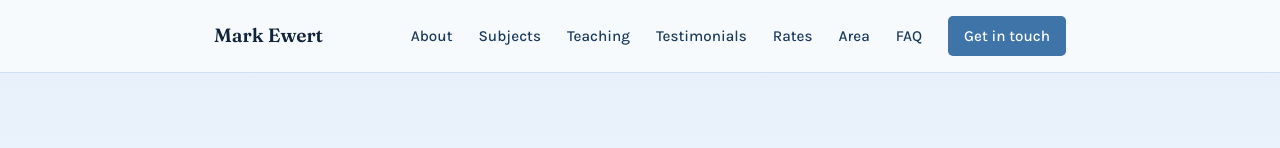
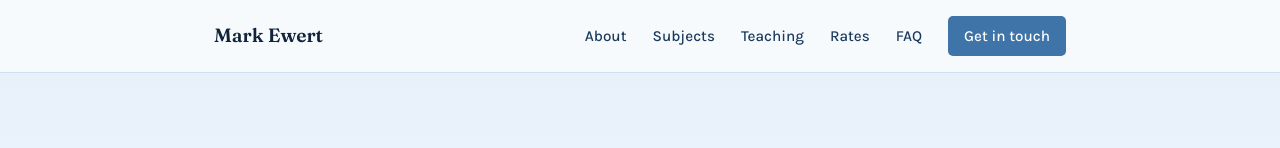
Before and after one commit to MarkEwert03/TutorWebpage, a plain HTML site: page index.html in a window 1280 px wide. Shown: the top 148 px of the page. Drawn offline with Linux system fonts and the light colour scheme; grey boxes are pictures that could not be loaded.

Commit message:
remove testimonials and area from drop-down menu

```diff
--- a/index.html
+++ b/index.html
@@ -27,9 +27,7 @@
         <a href="#about">About</a>
         <a href="#subjects">Subjects</a>
         <a href="#teaching">Teaching</a>
-        <a href="#testimonials">Testimonials</a>
         <a href="#rates">Rates</a>
-        <a href="#area">Area</a>
         <a href="#faq">FAQ</a>
         <a href="#contact" class="nav-cta">Get in touch</a>
       </nav>
```
